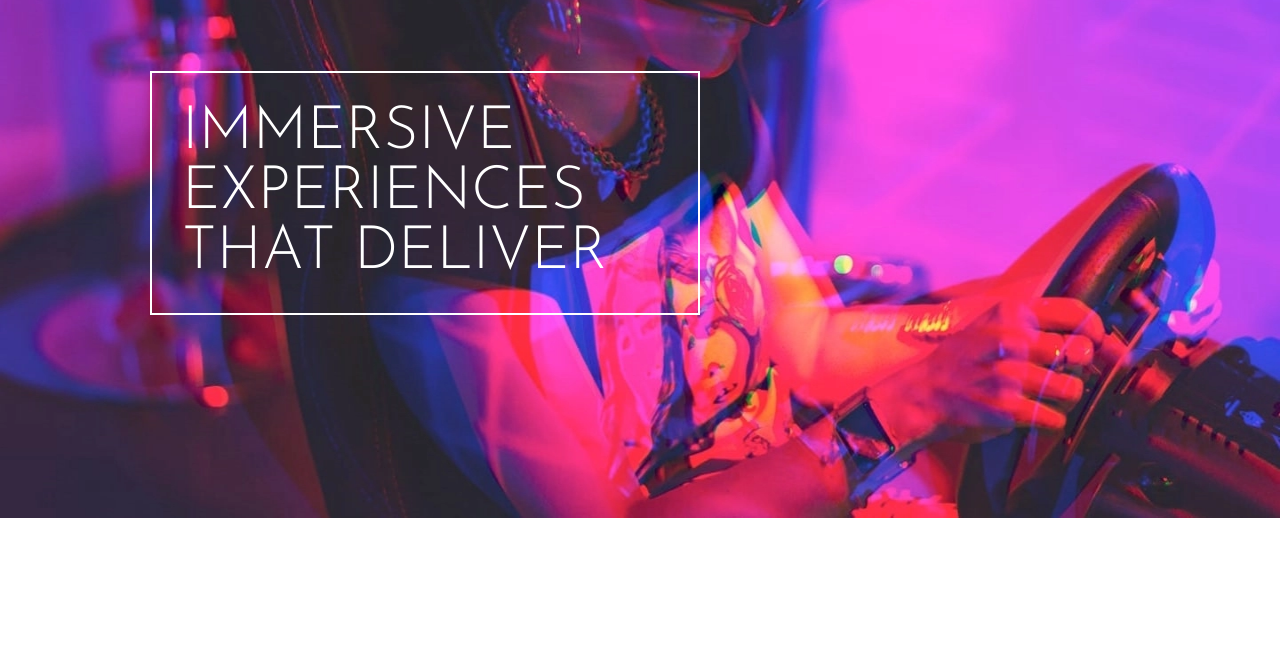
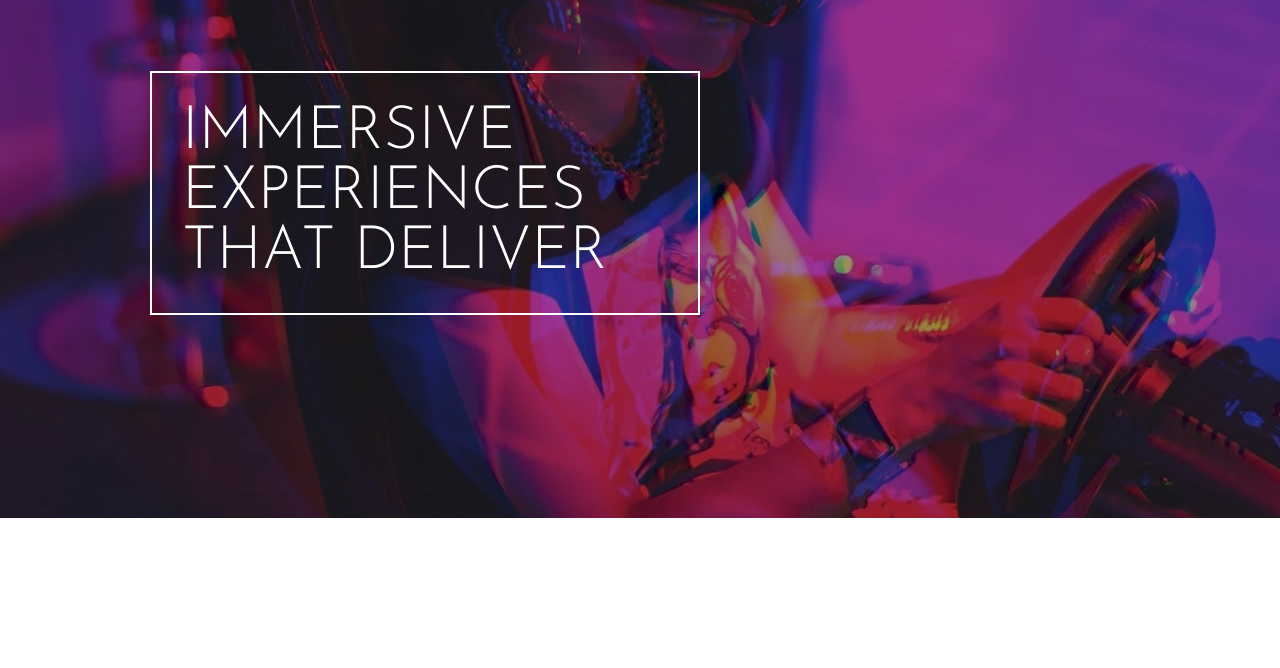
Before and after one commit to Gwenillia/loopstudios-landing-page-main, a website: page index.html in a window 1280 px wide. Shown: the part 132-800 px from the top of the page. Drawn offline with Linux system fonts and the light colour scheme.

Commit message:
update gray on banner

```diff
--- a/style.css
+++ b/style.css
@@ -45,6 +45,7 @@ section {
 
 /* header for nav*/
 header {
+  z-index: 1;
   position: relative;
   background: black;
   height: 0;
@@ -117,6 +118,18 @@ section:first-of-type {
   display: flex;
   justify-content: flex-start;
   align-items: center;
+  position: relative;
+}
+
+section:first-of-type::before {
+  content: "";
+  width: 100%;
+  height: 100%;
+  position: absolute;
+  background: rgba(0, 0, 0, 0.4);
+  z-index: 0;
+  top: 0;
+  left: 0;
 }
 
 section:first-of-type p {
@@ -128,6 +141,7 @@ section:first-of-type p {
   padding: var(--mob-mp);
   border: 0.2rem solid white;
   max-width: 42rem;
+  z-index: 1;
 }
 
 /* INTRO */
```
